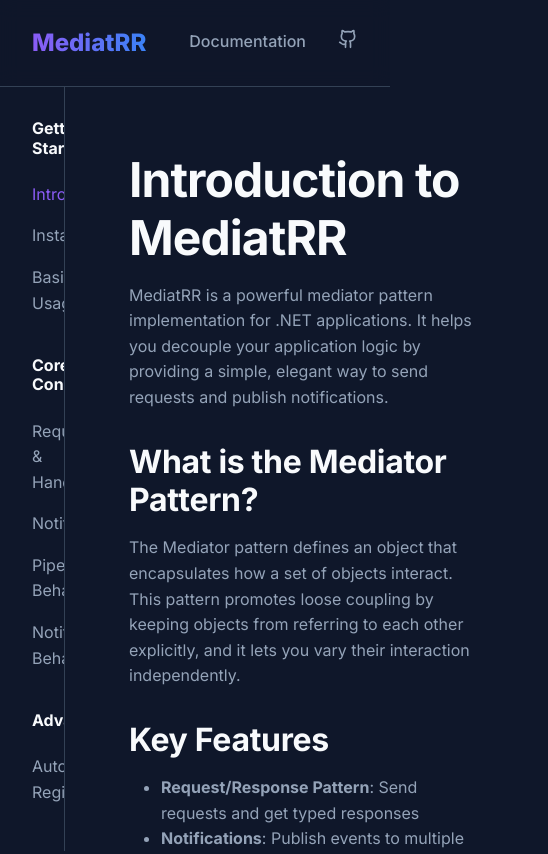
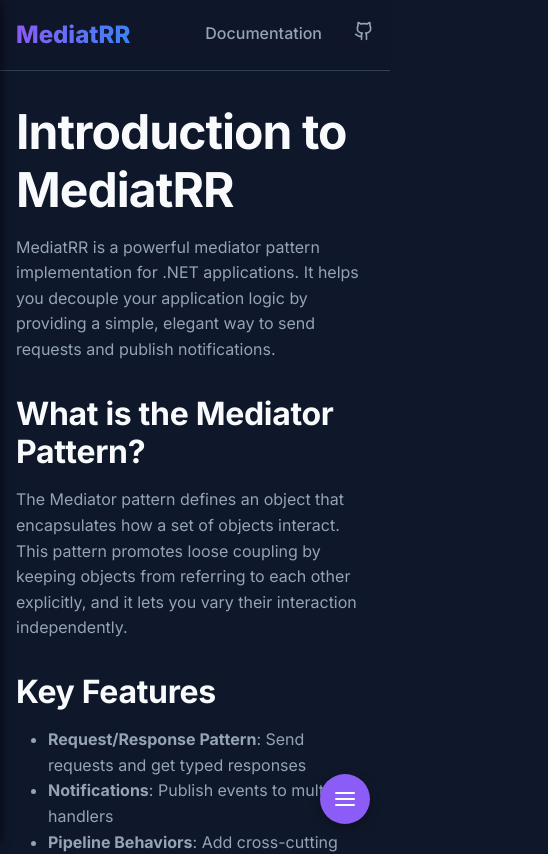
Before and after one commit to shakibstu/mediatrr.tech, a React (Vite) app: page /docs/introduction in a window 390 px wide. Shown: the top 854 px of the page, 548 px wide, since content can reach past the window. Built offline with nearby package versions, Linux system fonts and the light colour scheme.

Commit message:
add new sidebar

```diff
--- a/package.json
+++ b/package.json
@@ -14,6 +14,7 @@
     "prismjs": "^1.30.0",
     "react": "^19.2.0",
     "react-dom": "^19.2.0",
+    "react-icons": "^5.5.0",
     "react-router-dom": "^7.9.6"
   },
   "devDependencies": {
--- a/src/components/Sidebar.jsx
+++ b/src/components/Sidebar.jsx
@@ -1,27 +1,31 @@
 import React from 'react';
 import { NavLink } from 'react-router-dom';
 
-const Sidebar = () => {
+
+const Sidebar = ({ isOpen, onClose }) => {
     return (
-        <aside className="sidebar">
+        <aside className={`sidebar ${isOpen ? 'open' : ''}`}>
+            <button className="sidebar-close-btn" onClick={onClose}>&times;</button>
             <div style={{ marginBottom: '2rem' }}>
                 <h4>Getting Started</h4>
-                <NavLink to="/docs/introduction" className={({ isActive }) => `sidebar-link ${isActive ? 'active' : ''}`}>Introduction</NavLink>
-                <NavLink to="/docs/installation" className={({ isActive }) => `sidebar-link ${isActive ? 'active' : ''}`}>Installation</NavLink>
-                <NavLink to="/docs/basic-usage" className={({ isActive }) => `sidebar-link ${isActive ? 'active' : ''}`}>Basic Usage</NavLink>
+                <NavLink to="/docs/introduction" onClick={onClose} className={({ isActive }) => `sidebar-link ${isActive ? 'active' : ''}`}>Introduction</NavLink>
+                <NavLink to="/docs/installation" onClick={onClose} className={({ isActive }) => `sidebar-link ${isActive ? 'active' : ''}`}>Installation</NavLink>
+                <NavLink to="/docs/basic-usage" onClick={onClose} className={({ isActive }) => `sidebar-link ${isActive ? 'active' : ''}`}>Basic Usage</NavLink>
             </div>
 
             <div style={{ marginBottom: '2rem' }}>
                 <h4>Core Concepts</h4>
-                <NavLink to="/docs/requests" className={({ isActive }) => `sidebar-link ${isActive ? 'active' : ''}`}>Requests & Handlers</NavLink>
-                <NavLink to="/docs/notifications" className={({ isActive }) => `sidebar-link ${isActive ? 'active' : ''}`}>Notifications</NavLink>
-                <NavLink to="/docs/behaviors" className={({ isActive }) => `sidebar-link ${isActive ? 'active' : ''}`}>Pipeline Behaviors</NavLink>
-                <NavLink to="/docs/notification-behaviors" className={({ isActive }) => `sidebar-link ${isActive ? 'active' : ''}`}>Notification Behaviors</NavLink>
+                <NavLink to="/docs/requests" onClick={onClose} className={({ isActive }) => `sidebar-link ${isActive ? 'active' : ''}`}>Requests & Handlers</NavLink>
+                <NavLink to="/docs/streams" onClick={onClose} className={({ isActive }) => `sidebar-link ${isActive ? 'active' : ''}`}>Streams & Handlers</NavLink>
+                <NavLink to="/docs/notifications" onClick={onClose} className={({ isActive }) => `sidebar-link ${isActive ? 'active' : ''}`}>Notifications</NavLink>
+                <NavLink to="/docs/behaviors" onClick={onClose} className={({ isActive }) => `sidebar-link ${isActive ? 'active' : ''}`}>Pipeline Behaviors</NavLink>
+                <NavLink to="/docs/notification-behaviors" onClick={onClose} className={({ isActive }) => `sidebar-link ${isActive ? 'active' : ''}`}>Notification Behaviors</NavLink>
+                <NavLink to="/docs/stream-behaviors" onClick={onClose} className={({ isActive }) => `sidebar-link ${isActive ? 'active' : ''}`}>Stream Behaviors</NavLink>
             </div>
 
             <div>
                 <h4>Advanced</h4>
-                <NavLink to="/docs/auto-registration" className={({ isActive }) => `sidebar-link ${isActive ? 'active' : ''}`}>Auto-Registration</NavLink>
+                <NavLink to="/docs/auto-registration" onClick={onClose} className={({ isActive }) => `sidebar-link ${isActive ? 'active' : ''}`}>Auto-Registration</NavLink>
             </div>
         </aside>
     );
--- a/src/index.css
+++ b/src/index.css
@@ -208,7 +208,103 @@
   transition: transform 0.2s, border-color 0.2s;
 }
 
-.card:hover {
-  transform: translateY(-5px);
-  border-color: var(--accent-primary);
+
+/* Mobile Navigation */
+.mobile-menu-btn {
+  display: none;
+  position: fixed;
+  bottom: 20px;
+  right: 20px;
+  z-index: 2000;
+  background: var(--accent-primary);
+  color: white;
+  border: none;
+  width: 50px;
+  height: 50px;
+  border-radius: 50%;
+  box-shadow: 0 4px 12px rgba(0, 0, 0, 0.3);
+  cursor: pointer;
+  align-items: center;
+  justify-content: center;
+  font-size: 1.5rem;
+  transition: transform 0.2s, background-color 0.2s;
 }
+
+.mobile-menu-btn:hover {
+  transform: scale(1.1);
+  background: var(--accent-secondary);
+}
+
+.sidebar-close-btn {
+  display: none;
+  position: absolute;
+  top: 1rem;
+  right: 1rem;
+  background: transparent;
+  border: none;
+  color: var(--text-secondary);
+  font-size: 2rem;
+  cursor: pointer;
+  line-height: 1;
+}
+
+.sidebar-overlay {
+  display: none;
+  position: fixed;
+  top: 0;
+  left: 0;
+  right: 0;
+  bottom: 0;
+  background: rgba(0, 0, 0, 0.5);
+  backdrop-filter: blur(4px);
+  z-index: 999;
+  opacity: 0;
+  transition: opacity 0.3s;
+}
+
+.sidebar-overlay.open {
+  opacity: 1;
+}
+
+@media (max-width: 768px) {
+  .docs-layout {
+    flex-direction: column;
+  }
+
+  .sidebar {
+    position: fixed;
+    top: 0;
+    left: 0;
+    height: 100vh;
+    z-index: 1000;
+    background: var(--bg-primary);
+    transform: translateX(-100%);
+    transition: transform 0.3s cubic-bezier(0.4, 0, 0.2, 1);
+    box-shadow: 2px 0 8px rgba(0, 0, 0, 0.5);
+  }
+
+  .sidebar.open {
+    transform: translateX(0);
+  }
+
+  .sidebar-close-btn {
+    display: block;
+  }
+
+  .mobile-menu-btn {
+    display: flex;
+  }
+
+  .sidebar-overlay.open {
+    display: block;
+  }
+
+  .content {
+    padding: 2rem 1rem;
+    max-width: 100%;
+  }
+
+  .navbar {
+    padding: 1rem;
+  }
+}
--- a/src/pages/Docs.jsx
+++ b/src/pages/Docs.jsx
@@ -1,5 +1,6 @@
-import React from 'react';
+import React, { useState } from 'react';
 import { Routes, Route, Navigate } from 'react-router-dom';
+
 import Sidebar from '../components/Sidebar';
 import Introduction from './docs/Introduction';
 import Installation from './docs/Installation';
@@ -9,11 +10,30 @@
 import NotificationBehaviors from './docs/NotificationBehaviors';
 import AutoRegistration from './docs/AutoRegistration';
 import Requests from './docs/Requests';
+import Streams from './docs/Streams';
+import StreamBehaviors from './docs/StreamBehaviors';
 
 const Docs = () => {
+    const [isSidebarOpen, setSidebarOpen] = useState(false);
+
     return (
         <div className="docs-layout">
-            <Sidebar />
+            <button
+                className="mobile-menu-btn"
+                onClick={() => setSidebarOpen(true)}
+                aria-label="Open Menu"
+            >
+                <svg width="24" height="24" viewBox="0 0 24 24" fill="none" stroke="currentColor" strokeWidth="2" strokeLinecap="round" strokeLinejoin="round">
+                    <line x1="3" y1="12" x2="21" y2="12"></line>
+                    <line x1="3" y1="6" x2="21" y2="6"></line>
+                    <line x1="3" y1="18" x2="21" y2="18"></line>
+                </svg>
+            </button>
+            <div
+                className={`sidebar-overlay ${isSidebarOpen ? 'open' : ''}`}
+                onClick={() => setSidebarOpen(false)}
+            />
+            <Sidebar isOpen={isSidebarOpen} onClose={() => setSidebarOpen(false)} />
             <main className="content">
                 <Routes>
                     <Route path="/" element={<Navigate to="/docs/introduction" replace />} />
@@ -25,6 +45,8 @@
                     <Route path="/notification-behaviors" element={<NotificationBehaviors />} />
                     <Route path="/auto-registration" element={<AutoRegistration />} />
                     <Route path="/requests" element={<Requests />} />
+                    <Route path="/streams" element={<Streams />} />
+                    <Route path="/stream-behaviors" element={<StreamBehaviors />} />
                 </Routes>
             </main>
         </div>
--- /dev/null
+++ b/src/pages/docs/StreamBehaviors.jsx
@@ -0,0 +1,62 @@
+import React from 'react';
+import CodeBlock from '../../components/CodeBlock';
+
+const StreamBehaviors = () => {
+    const behaviorCode = `public class StreamLoggingBehavior<TRequest, TResponse> : IStreamBehavior<TRequest, TResponse>
+    where TRequest : notnull
+{
+    public async IAsyncEnumerable<TResponse> Handle(
+        TRequest request,
+        Func<IAsyncEnumerable<TResponse>> next,
+        [EnumeratorCancellation] CancellationToken cancellationToken)
+    {
+        Console.WriteLine($"[Stream Log] Starting stream for {typeof(TRequest).Name}");
+
+        var stream = next();
+
+        await foreach (var item in stream.WithCancellation(cancellationToken))
+        {
+            Console.WriteLine($"[Stream Log] Received item: {item}");
+            yield return item;
+        }
+
+        Console.WriteLine($"[Stream Log] Completed stream for {typeof(TRequest).Name}");
+    }
+}`;
+
+    const registrationCode = `// Register the behavior
+services.AddTransient(typeof(IStreamBehavior<,>), typeof(StreamLoggingBehavior<,>));`;
+
+    return (
+        <div>
+            <h1>Stream Behaviors</h1>
+            <p>
+                Stream behaviors allow you to wrap stream request handlers. This enables you to intercept the stream
+                creation, modify the request, or iterate over the resulting stream to log, modify, or filter items.
+            </p>
+
+            <h2>Creating a Behavior</h2>
+            <p>
+                Implement <code>IStreamBehavior&lt;TRequest, TResponse&gt;</code> to create a behavior.
+                Here's a simple logging behavior that logs each item yielded by the stream:
+            </p>
+            <CodeBlock code={behaviorCode} />
+
+            <h2>Registering Behaviors</h2>
+            <p>
+                Register behaviors as open generics in your DI container. They will be applied to all stream requests:
+            </p>
+            <CodeBlock code={registrationCode} />
+
+            <div className="card" style={{ marginTop: '2rem', background: 'rgba(59, 130, 246, 0.1)', borderColor: '#3b82f6' }}>
+                <h3>ℹ️ Order of Execution</h3>
+                <p style={{ marginBottom: 0 }}>
+                    Stream behaviors wrap the execution similar to pipeline behaviors. When you iterate the stream in your behavior,
+                    you are effectively consuming the stream from the next behavior or handler in the pipeline.
+                </p>
+            </div>
+        </div>
+    );
+};
+
+export default StreamBehaviors;
--- /dev/null
+++ b/src/pages/docs/Streams.jsx
@@ -0,0 +1,76 @@
+import React from 'react';
+import CodeBlock from '../../components/CodeBlock';
+
+const Streams = () => {
+    const requestCode = `public class StreamData : IStreamRequest<int>
+{
+    public int Count { get; set; }
+}`;
+
+    const handlerCode = `public class StreamDataHandler : IStreamRequestHandler<StreamData, int>
+{
+    public async IAsyncEnumerable<int> Handle(StreamData request, [EnumeratorCancellation] CancellationToken cancellationToken)
+    {
+        for (int i = 0; i < request.Count; i++)
+        {
+            await Task.Delay(100, cancellationToken);
+            yield return i;
+        }
+    }
+}`;
+
+    const registrationCode = `// Register handler manualy
+services.AddStreamRequestHandler<StreamData, int, StreamDataHandler>();`;
+
+    const usageCode = `var request = new StreamData { Count = 5 };
+
+await foreach (var item in mediator.CreateStream(request))
+{
+    Console.WriteLine($"Received: {item}");
+}`;
+
+    return (
+        <div>
+            <h1>Streams & Handlers</h1>
+            <p>
+                Streams allow you to modify the return type of a handler to be an <code>IAsyncEnumerable&lt;T&gt;</code>.
+                This is useful for streaming data to the client, or for processing large datasets.
+            </p>
+
+            <h2>Defining a Stream Request</h2>
+            <p>
+                Create a class that implements <code>IStreamRequest&lt;TResponse&gt;</code>:
+            </p>
+            <CodeBlock code={requestCode} />
+
+            <h2>Creating a Handler</h2>
+            <p>
+                Implement <code>IStreamRequestHandler&lt;TRequest, TResponse&gt;</code> to handle your request.
+                The handler must return an <code>IAsyncEnumerable&lt;TResponse&gt;</code>.
+            </p>
+            <CodeBlock code={handlerCode} />
+
+            <h2>Registration</h2>
+            <p>
+                Register your stream handlers with the DI container using <code>AddStreamRequestHandler</code>:
+            </p>
+            <CodeBlock code={registrationCode} />
+
+            <h2>Consuming the Stream</h2>
+            <p>
+                Use the <code>CreateStream</code> method on <code>IMediator</code> to start the stream:
+            </p>
+            <CodeBlock code={usageCode} />
+
+            <h2>Key Characteristics</h2>
+            <ul style={{ color: 'var(--text-secondary)', marginLeft: '2rem' }}>
+                <li><strong>One Handler Per Request</strong>: Each stream request type has exactly one handler</li>
+                <li><strong>Async Enumerable</strong>: Handlers return <code>IAsyncEnumerable</code></li>
+                <li><strong>Streaming</strong>: Data is yielded as it becomes available</li>
+                <li><strong>Cancellation</strong>: Supports <code>CancellationToken</code> for cancelling the stream</li>
+            </ul>
+        </div>
+    );
+};
+
+export default Streams;
```
Also changed, not shown: src/pages/docs/AutoRegistration.jsx (+5 -2 lines), 1 other file (tests, documents, lock files or other folders).
